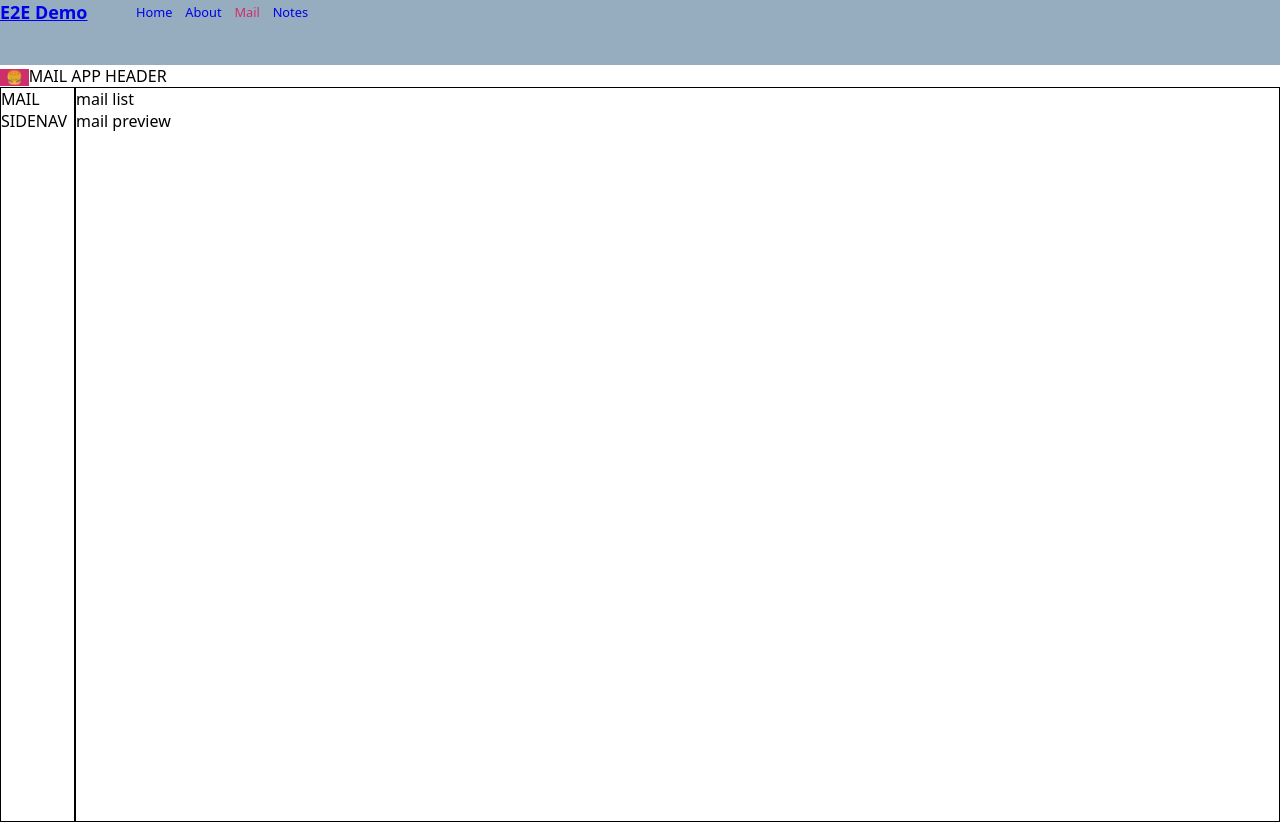
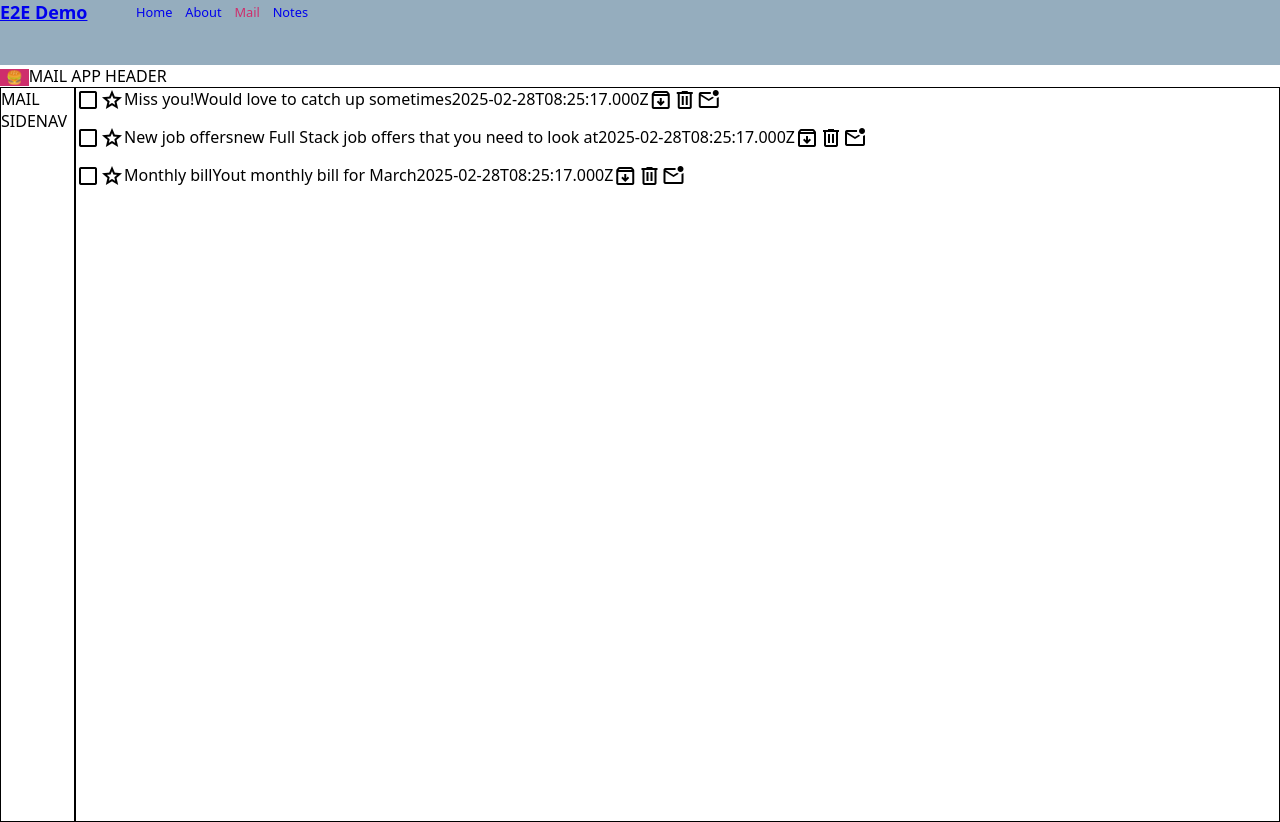
Before and after one commit to LidorLevi123/Appsus-v2, a React (Vite) app: page /mail in a window 1280 px wide. Built offline with nearby package versions, Linux system fonts and the light colour scheme.

Commit message:
Render mail data

```diff
--- a/index.html
+++ b/index.html
@@ -1,13 +1,17 @@
 <!doctype html>
 <html lang="en">
+
 <head>
   <meta charset="UTF-8" />
   <link rel="icon" type="image/svg+xml" href="/img/vite.svg" />
   <meta name="viewport" content="width=device-width, initial-scale=1.0" />
   <title>React Starter - Coding Academy</title>
+  <link href="https://fonts.googleapis.com/css2?family=Material+Symbols+Outlined" rel="stylesheet" />
 </head>
+
 <body>
   <div id="root"></div>
   <script type="module" src="/src/index.jsx"></script>
 </body>
+
 </html>
--- a/src/apps/mail/cmps/MailList.jsx
+++ b/src/apps/mail/cmps/MailList.jsx
@@ -1,10 +1,14 @@
 import { MailPreview } from "./MailPreview";
 
-export function MailList(mails) {
+export function MailList({ mails }) {
     return (
         <section className="mail-list">
-            mail list
-            <MailPreview mails={mails} />
+            <ul>
+                {mails.map(mail => {
+                    // return <li key={mail.id}>{mail.subject}</li>
+                    return <MailPreview mail={mail} />
+                })}
+            </ul>
         </section>
     )
 }
--- a/src/apps/mail/cmps/MailPreview.jsx
+++ b/src/apps/mail/cmps/MailPreview.jsx
@@ -1,7 +1,28 @@
-export function MailPreview(mails) {
+export function MailPreview({ mail }) {
     return (
-        <section className="mail-list">
-            mail preview
-        </section>
+        <li key={mail.id} className="flex">
+
+            <div className="">
+                {/* <input type="checkbox" /> */}
+                <span class="material-symbols-outlined">
+                    check_box_outline_blank
+                </span>
+                <span class="material-symbols-outlined">star</span>
+            </div>
+
+            <p>{mail.subject}</p>
+            <p>{mail.body}</p>
+            <p>{mail.createdAt}</p>
+
+            <div className="hover-btn-actions">
+                <span class="material-symbols-outlined">archive</span>
+                <span class="material-symbols-outlined">delete</span>
+                {mail.isRead ? (
+                    <span class="material-symbols-outlined">drafts</span>
+                ) : (
+                    <span class="material-symbols-outlined">mark_email_unread</span>
+                )}
+            </div>
+        </li >
     )
 }
--- a/src/apps/note/cmps/NotePreview.jsx
+++ b/src/apps/note/cmps/NotePreview.jsx
@@ -1,5 +1,5 @@
 import { NoteImg } from "./dynamic-notes/NoteImg";
-import { NoteTodos } from "./dynamic-notes/NoteTodos";
+// import { NoteTodos } from "./dynamic-notes/NoteTodos";
 import { NoteTxt } from "./dynamic-notes/NoteTxt";
 
 export function NotePreview({ note }) {
@@ -12,9 +12,9 @@ export function NotePreview({ note }) {
 
 function DynamicCmp({ note }) {
     const cmpMap = {
-        'NoteTxt': <NoteTxt { ...note } />,
-        'NoteImg': <NoteImg { ...note } />,
-        'NoteTodos': <NoteTodos { ...note } />
+        'NoteTxt': <NoteTxt {...note} />,
+        'NoteImg': <NoteImg {...note} />,
+        // 'NoteTodos': <NoteTodos {...note} />
     }
 
     return cmpMap[note.type]
--- a/src/apps/note/cmps/dynamic-notes/NoteImg.jsx
+++ b/src/apps/note/cmps/dynamic-notes/NoteImg.jsx
@@ -1,10 +1,10 @@
 export function NoteImg({ info }) {
-    console.log(' info:', info)
+    // console.log(' info:', info)
     return (
         <section className="note-img note-layout">
             <img src={info.url} alt="note img" />
-            { info.title && <h2 className="title">{info.title}</h2> }
-            { info.txt && <pre className="txt">{info.txt}</pre> }
+            {info.title && <h2 className="title">{info.title}</h2>}
+            {info.txt && <pre className="txt">{info.txt}</pre>}
         </section>
     )
 }
```
Lines whose indentation alone changed are shown as unchanged.
